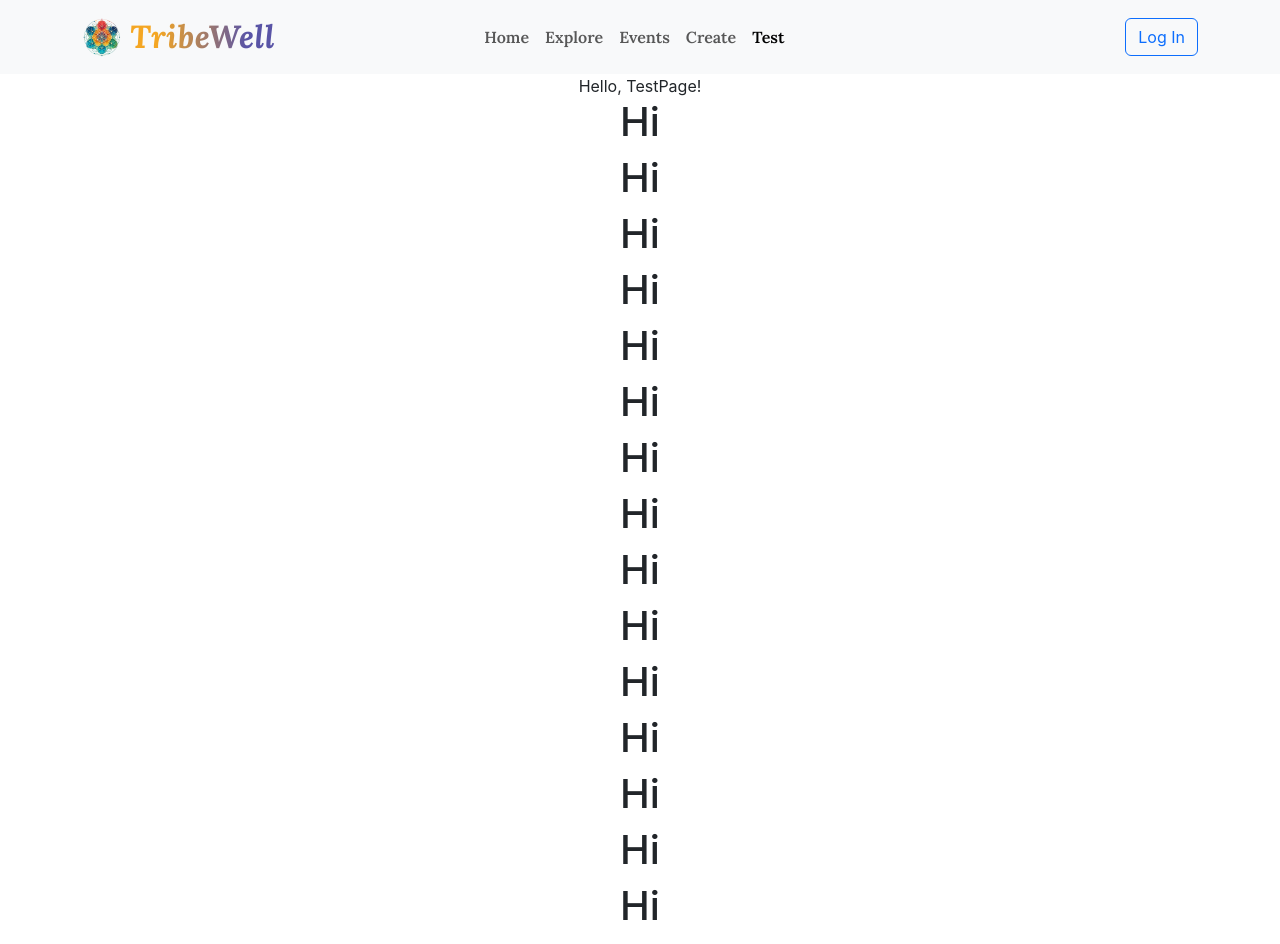
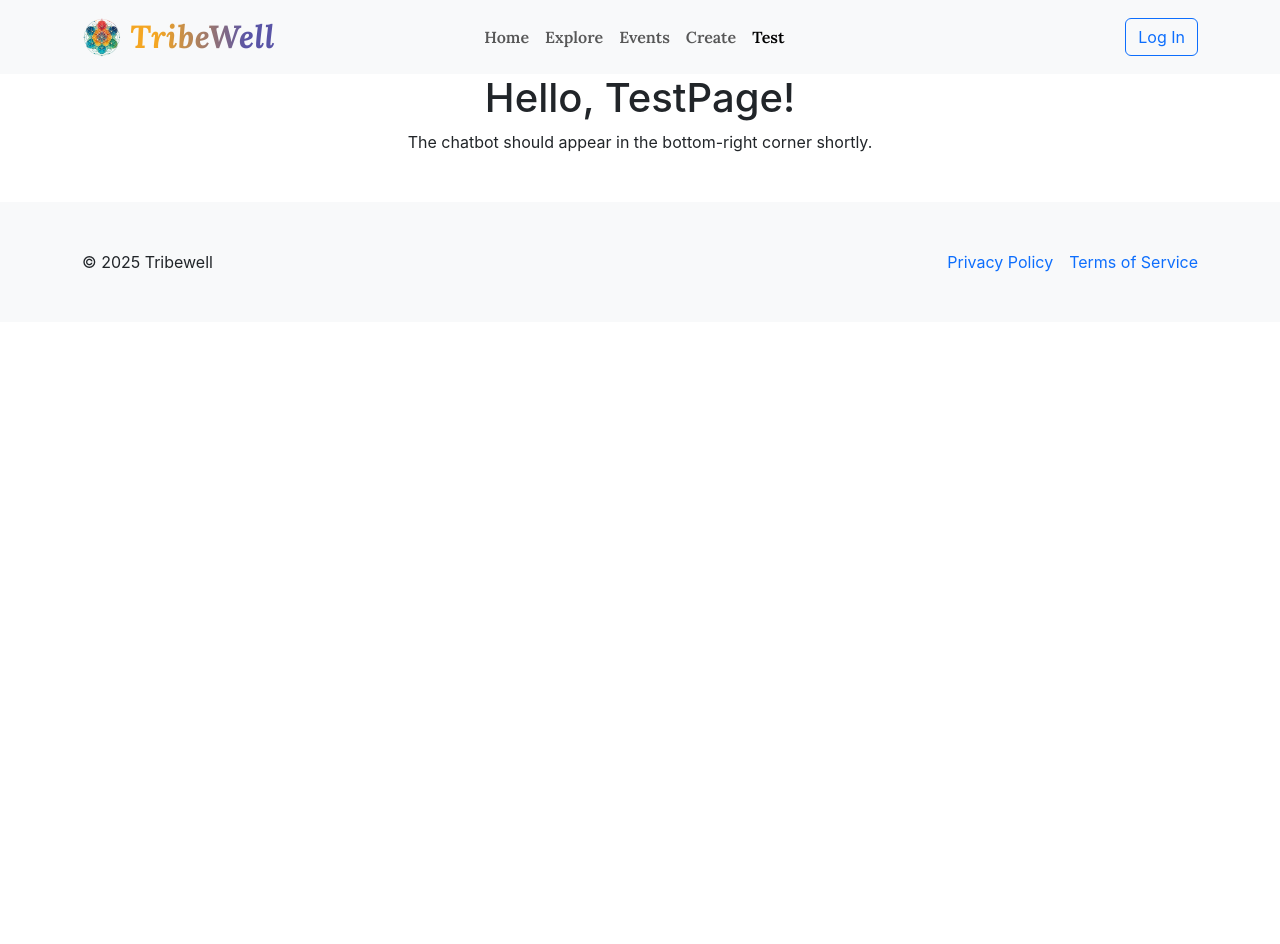
Before and after one commit to rezmayyy/TribeWell, a React (Create React App) app: page /test in a window 1280 px wide. Shown: the top 944 px of the page. After the commit the page ends 800 px from the top, so only its background shows below. Built offline with nearby package versions, Linux system fonts and the light colour scheme; no server answers; a web font is replaced by a local one.

Commit message:
testPage has the chatBot for now. Bot appears on all pages

```diff
--- a/src/pages/testPage.jsx
+++ b/src/pages/testPage.jsx
@@ -1,30 +1,32 @@
-import React, { useEffect, useState } from 'react';
-import { db } from '../services/Firebase';
-import { collection, getDocs } from 'firebase/firestore';
+import React, { useEffect } from 'react';
 
 function TestPage() {
+  useEffect(() => {
+    // Inject Botpress webchat script
+    const injectScript = document.createElement('script');
+    injectScript.src = 'https://cdn.botpress.cloud/webchat/v3.0/inject.js';
+    injectScript.async = true;
+    document.body.appendChild(injectScript);
 
-    return (
-        <div>
-            Hello, TestPage!
-            <h1>Hi </h1>
-            <h1>Hi </h1>
-            <h1>Hi </h1>
-            <h1>Hi </h1>
-            <h1>Hi </h1>
-            <h1>Hi </h1>
-            <h1>Hi </h1>
-            <h1>Hi </h1>
-            <h1>Hi </h1>
-            <h1>Hi </h1>
-            <h1>Hi </h1>
-            <h1>Hi </h1>
-            <h1>Hi </h1>
-            <h1>Hi </h1>
-            <h1>Hi </h1>
-            <h1>Hi </h1>
-        </div>
-    );
+    // Inject your custom Botpress config script
+    const configScript = document.createElement('script');
+    configScript.src = 'https://files.bpcontent.cloud/2025/06/17/01/20250617011411-A1O2RN4E.js';
+    configScript.async = true;
+    document.body.appendChild(configScript);
+
+    // Cleanup on unmount
+    return () => {
+      document.body.removeChild(injectScript);
+      document.body.removeChild(configScript);
+    };
+  }, []);
+
+  return (
+    <div>
+      <h1>Hello, TestPage!</h1>
+      <p>The chatbot should appear in the bottom-right corner shortly.</p>
+    </div>
+  );
 }
 
 export default TestPage;
```
